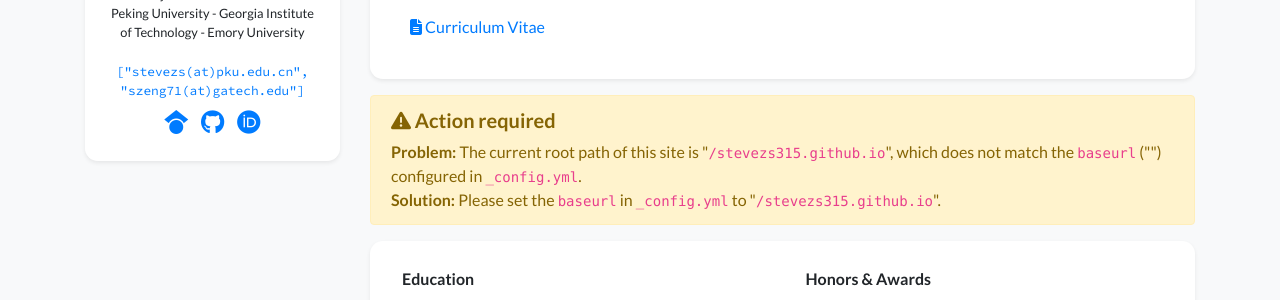
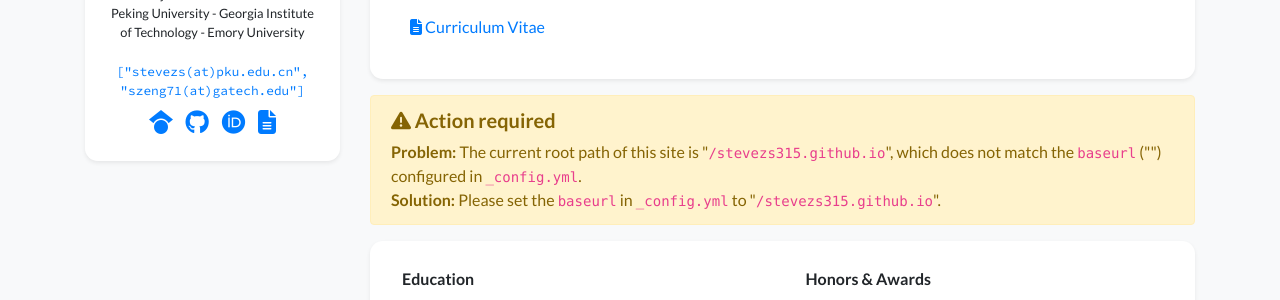
Before and after one commit to stevezs315/stevezs315.github.io, a Jekyll site: the page built from index.html, in a window 1280 px wide. Shown: the part 371-671 px from the top of the page. Built offline with Jekyll 4.4.1, drawn with Linux system fonts in a browser that asks for light colours; nearby versions of some CDN libraries; a style sheet for code colours, icons or effects is not loaded.

Commit message:
Update profile_card_mini.html

```diff
--- a/_includes/widgets/profile_card_mini.html
+++ b/_includes/widgets/profile_card_mini.html
@@ -84,6 +84,13 @@
                             <i class="fab fa-orcid"></i>
                         </a>
                         {% endif %}
+
+                        {% if site.data.profile.cv_link %}
+                        <a class="px-1 no-break" target="_blank" href="{{ site.data.profile.cv_link | relative_url }}">
+                            <i class="fas fa-file-alt"></i>
+                        </a>
+                        {% endif %}
+
                     </div>
                 </div>
             </div>
```
